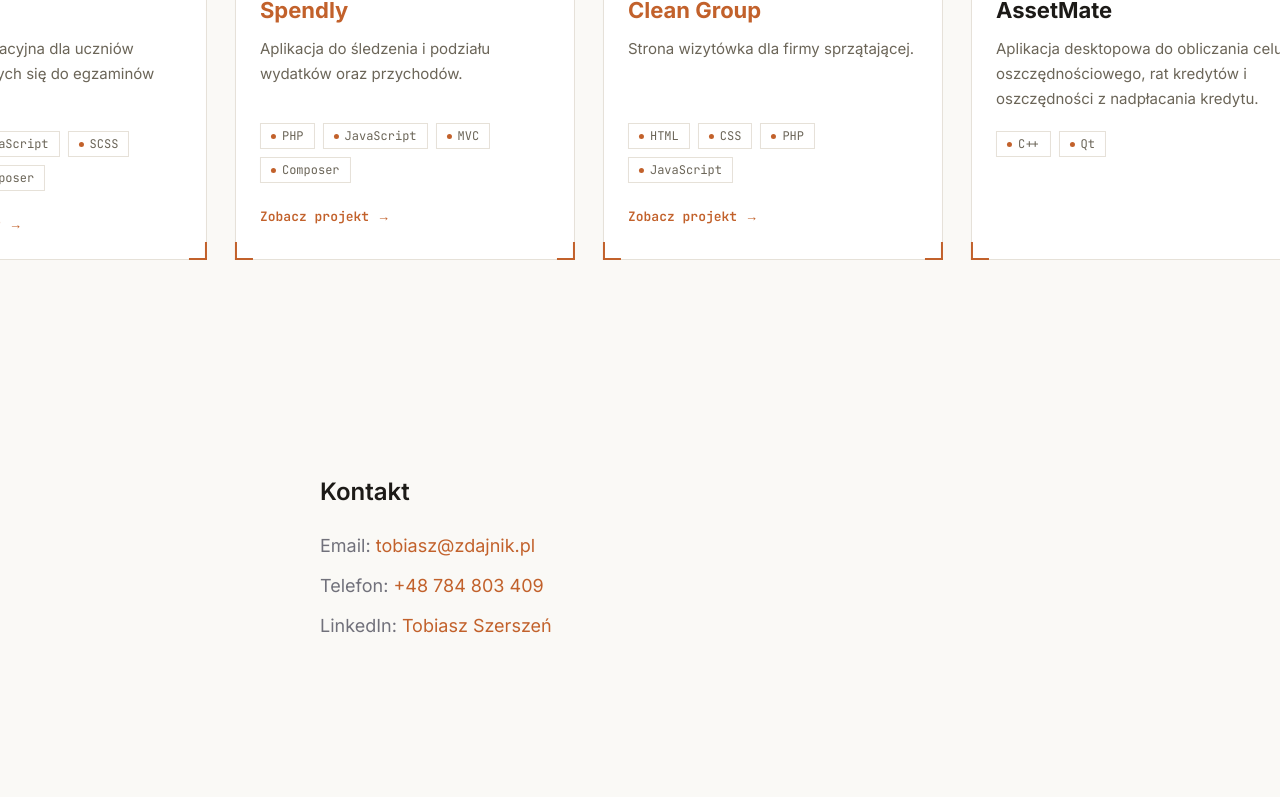
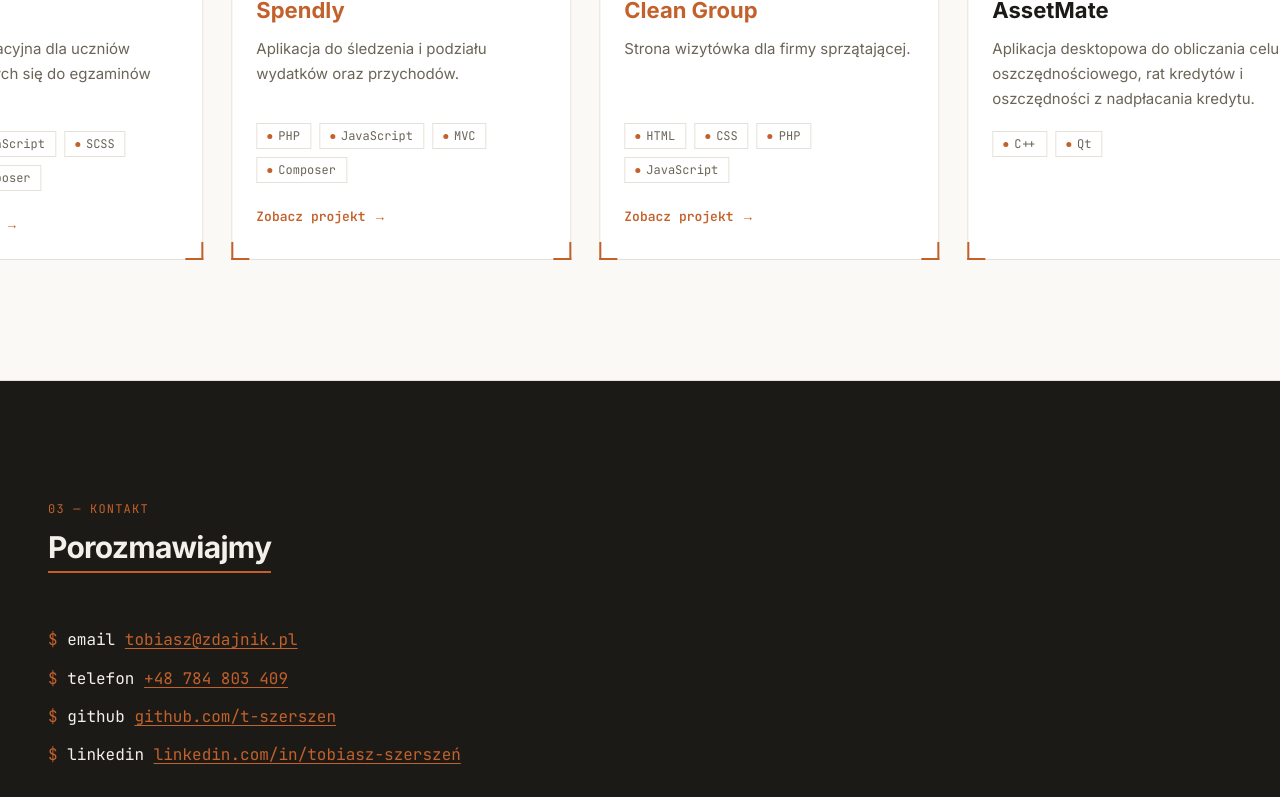
Before and after one commit to t-szerszen/madebytobiasz, a Next.js app: page / in a window 1280 px wide. Shown: the part 2000-2797 px from the top of the page. Before the commit the page ends 2736 px from the top, so only its background shows below. Built offline with nearby package versions, Linux system fonts and the light colour scheme.

Commit message:
feat: redesign Contact w stylu terminala

```diff
--- a/src/components/Contact.tsx
+++ b/src/components/Contact.tsx
@@ -1,31 +1,39 @@
+import SectionHeading from "@/components/SectionHeading";
+
 const contacts = [
   {
-    label: "Email",
+    label: "email",
     value: "tobiasz@zdajnik.pl",
     href: "mailto:tobiasz@zdajnik.pl",
   },
   {
-    label: "Telefon",
+    label: "telefon",
     value: "+48 784 803 409",
     href: "tel:+48784803409",
   },
   {
-    label: "LinkedIn",
-    value: "Tobiasz Szerszeń",
+    label: "github",
+    value: "github.com/t-szerszen",
+    href: "https://github.com/t-szerszen",
+  },
+  {
+    label: "linkedin",
+    value: "linkedin.com/in/tobiasz-szerszeń",
     href: "https://www.linkedin.com/in/tobiasz-szersze%C5%84-6b90a7360/?skipRedirect=true",
   },
 ];
 
 export default function Contact() {
   return (
-    <section id="contact" className="mx-auto w-full max-w-3xl px-16 py-24">
-      <h2 className="text-2xl font-semibold">Kontakt</h2>
-      <ul className="mt-6 flex flex-col gap-3 text-lg">
+    <section
+      id="contact"
+      className="border-t border-border bg-contact-bg px-12 pb-[100px] pt-[120px] text-contact-fg"
+    >
+      <SectionHeading eyebrow="03 — KONTAKT" title="Porozmawiajmy" />
+      <div className="max-w-[560px] font-mono text-base leading-[2.4]">
         {contacts.map((contact) => (
-          <li key={contact.label}>
-            <span className="text-zinc-500 dark:text-zinc-500">
-              {contact.label}:{" "}
-            </span>
+          <div key={contact.label}>
+            <span className="text-accent">$</span> {contact.label}{" "}
             <a
               href={contact.href}
               target={contact.href.startsWith("http") ? "_blank" : undefined}
@@ -34,13 +42,19 @@
                   ? "noopener noreferrer"
                   : undefined
               }
-              className="hover:underline"
+              className="text-inherit underline underline-offset-[3px] hover:text-inherit"
             >
               {contact.value}
             </a>
-          </li>
+          </div>
         ))}
-      </ul>
+      </div>
+      <a
+        href="mailto:tobiasz@zdajnik.pl"
+        className="mt-10 inline-block bg-accent px-6 py-3.5 text-[15px] font-bold text-[#171512] no-underline hover:no-underline"
+      >
+        $ send_message
+      </a>
     </section>
   );
 }
```
